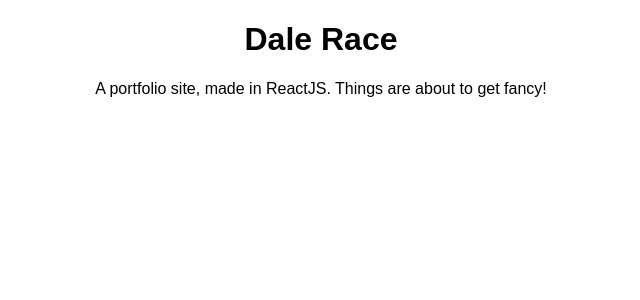
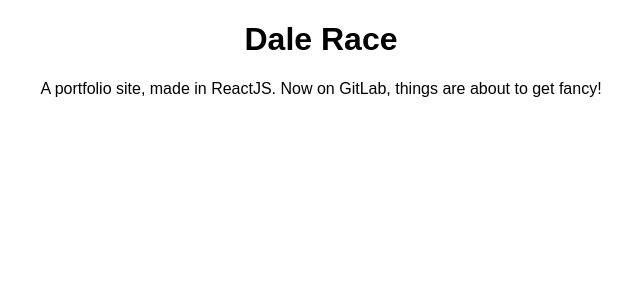
Before and after one commit to racedale/racedale.com, a React (Create React App) app: page / in a window 1280 px wide. Shown: the top 300 px of the page, without its empty margins (319-959 px from the left). Built offline with nearby package versions, Linux system fonts and the light colour scheme.

Commit message:
Push a change to GitLab

```diff
--- a/src/App.js
+++ b/src/App.js
@@ -11,7 +11,7 @@ const App = () => (
       <h1>Dale Race</h1>
     </header>
     <p>
-      A portfolio site, made in ReactJS. Things are about to get fancy!
+      A portfolio site, made in ReactJS. Now on GitLab, things are about to get fancy!
     </p>
   </CenteredDiv>
 );
```
